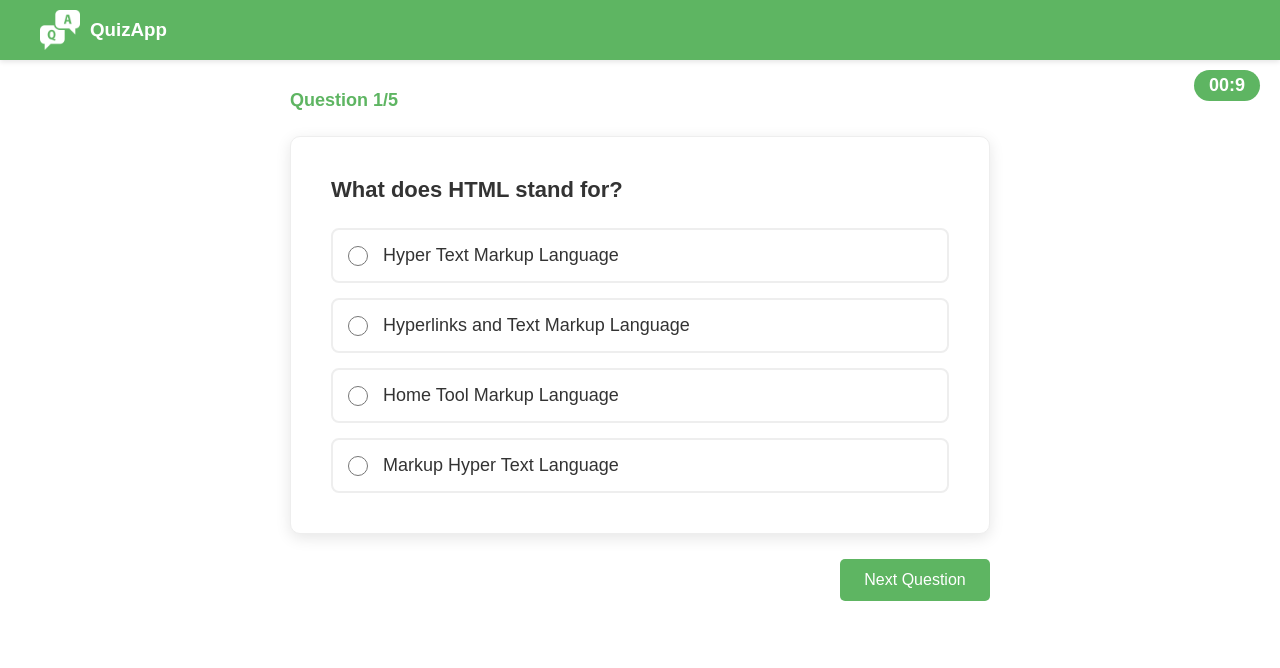
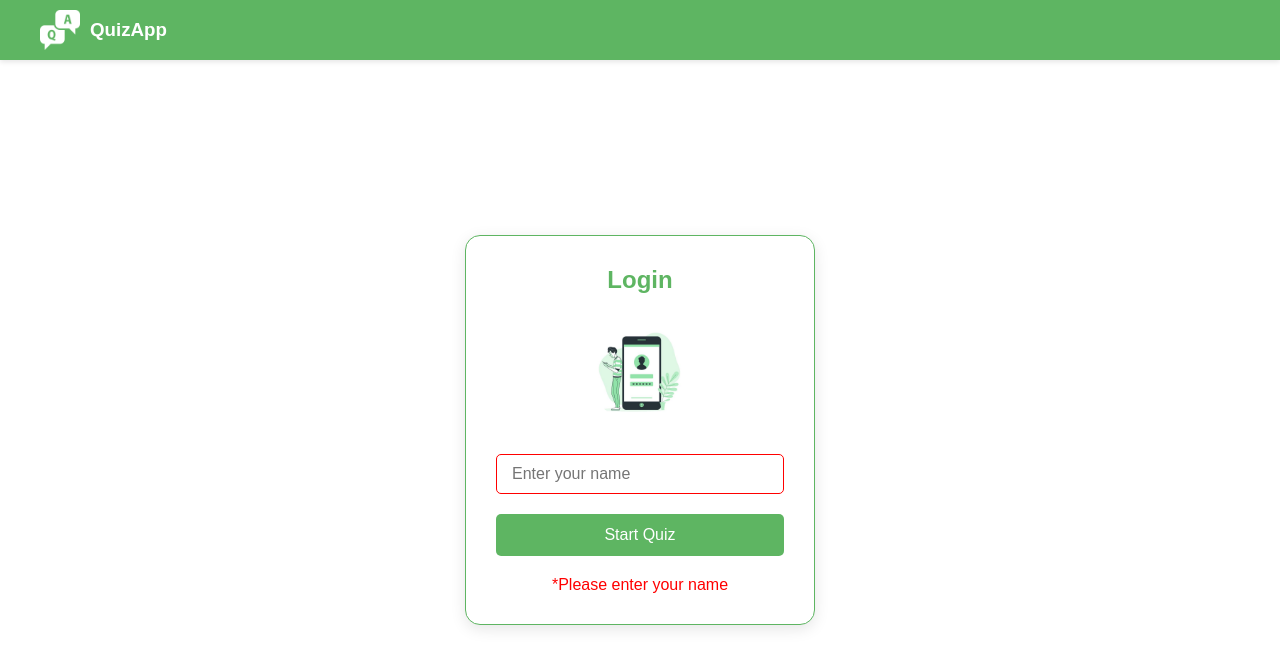
Before and after one commit to rsnishokprabahar-ship-it/quiz-app, a plain HTML site: page index.html in a window 1280 px wide. Both pictures are taken after a click on the button "Start Quiz". Drawn offline with Linux system fonts and the light colour scheme.

Commit message:
feat(validation): add name input validation for quiz start

```diff
--- a/index.html
+++ b/index.html
@@ -26,6 +26,7 @@
         <img src="assets/cardLogo.png" alt="User Icon" />
         <input type="text" placeholder="Enter your name" id="userName" />
         <button id="startBtn">Start Quiz</button>
+        <p style="color:red; display:none" id="errorMsg">*Please enter your name</p>
       </div>
     </main>
 
--- a/script.js
+++ b/script.js
@@ -9,6 +9,11 @@ fetch("questions.json")
 
 document.getElementById("startBtn").addEventListener("click", function () {
   let username = document.getElementById("userName").value;
+  if(username==""){
+    document.getElementById("userName").style.border = "1px solid red";
+    document.querySelector('#errorMsg').style.display = 'block';
+    return;
+  }
   document.querySelector(".userText").textContent = username;
   console.log(username);
   document.querySelector(".loginPage").style.display = "none";
```
